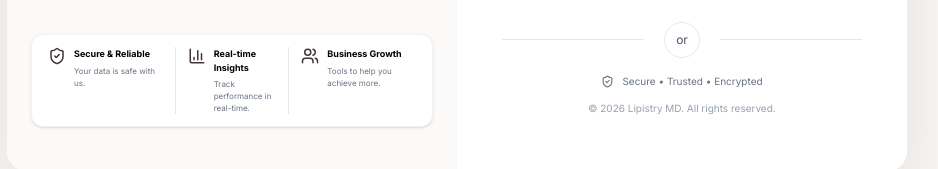
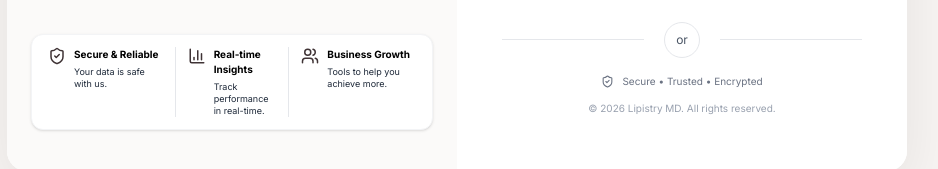
Before and after one commit to Digiva-Inc/lipistry-frontend, a Next.js app: page / in a window 1280 px wide. Shown: the part 529-698 px from the top of the page, without its empty margins (183-1121 px from the left). Built offline with nearby package versions, Linux system fonts and the light colour scheme.

Commit message:
changes 1-7
changes 1-7

```diff
--- a/app/page.js
+++ b/app/page.js
@@ -21,11 +21,11 @@ export default function LoginPage() {
     defaultValues: { email: "", password: "" },
   });
 
-  // useEffect(() => {
-  //   setMounted(true);
-  //   const savedTheme = localStorage.getItem("login-theme") || "light";
-  //   setTheme(savedTheme);
-  // }, []);
+  useEffect(() => {
+    // setMounted(true);
+    const savedTheme = localStorage.getItem("login-theme") || "light";
+    // setTheme(savedTheme);
+  }, []);
 
   useEffect(() => {
     if (mounted) {
@@ -169,7 +169,7 @@ export default function LoginPage() {
         }
 
         .lp-page.dark .lp-left {
-          background: #261f2d;
+          background: #000000;
         }
 
         .lp-right {
@@ -178,7 +178,7 @@ export default function LoginPage() {
         }
 
         .lp-page.dark .lp-right {
-          background: #211b28;
+          background: #000000;
         }
 
         .lp-page.dark .lp-title,
@@ -391,24 +391,24 @@ export default function LoginPage() {
               <div className="flex gap-2 items-start">
                 <ShieldCheck size={18} className="shrink-0" />
                 <div>
-                  <p className="text-[9px] font-bold text-black">Secure & Reliable</p>
-                  <p className="text-[8px] text-gray-500 mt-1 leading-3">Your data is safe with us.</p>
+                  <p className="text-[10px] font-bold text-black">Secure & Reliable</p>
+                  <p className="text-[9px] text-gray-800 mt-1 leading-3">Your data is safe with us.</p>
                 </div>
               </div>
 
               <div className="flex gap-2 items-start border-x border-gray-200 px-3">
                 <BarChart3 size={18} className="shrink-0" />
                 <div>
-                  <p className="text-[9px] font-bold text-black">Real-time Insights</p>
-                  <p className="text-[8px] text-gray-500 mt-1 leading-3">Track performance in real-time.</p>
+                  <p className="text-[10px] font-bold text-black">Real-time Insights</p>
+                  <p className="text-[9px] text-gray-800 mt-1 leading-3">Track performance in real-time.</p>
                 </div>
               </div>
 
               <div className="flex gap-2 items-start">
                 <Users size={18} className="shrink-0" />
                 <div>
-                  <p className="text-[9px] font-bold text-black">Business Growth</p>
-                  <p className="text-[8px] text-gray-500 mt-1 leading-3">Tools to help you achieve more.</p>
+                  <p className="text-[10px] font-bold text-black">Business Growth</p>
+                  <p className="text-[9px] text-gray-800 mt-1 leading-3">Tools to help you achieve more.</p>
                 </div>
               </div>
             </div>
--- a/app/rep/dashboard/page.js
+++ b/app/rep/dashboard/page.js
@@ -64,7 +64,7 @@ export default function RepDashboard() {
 
   useEffect(() => {
     if (token) {
-      loadDashboardData();
+      // loadDashboardData();
     }
   }, [token]);
 
```
